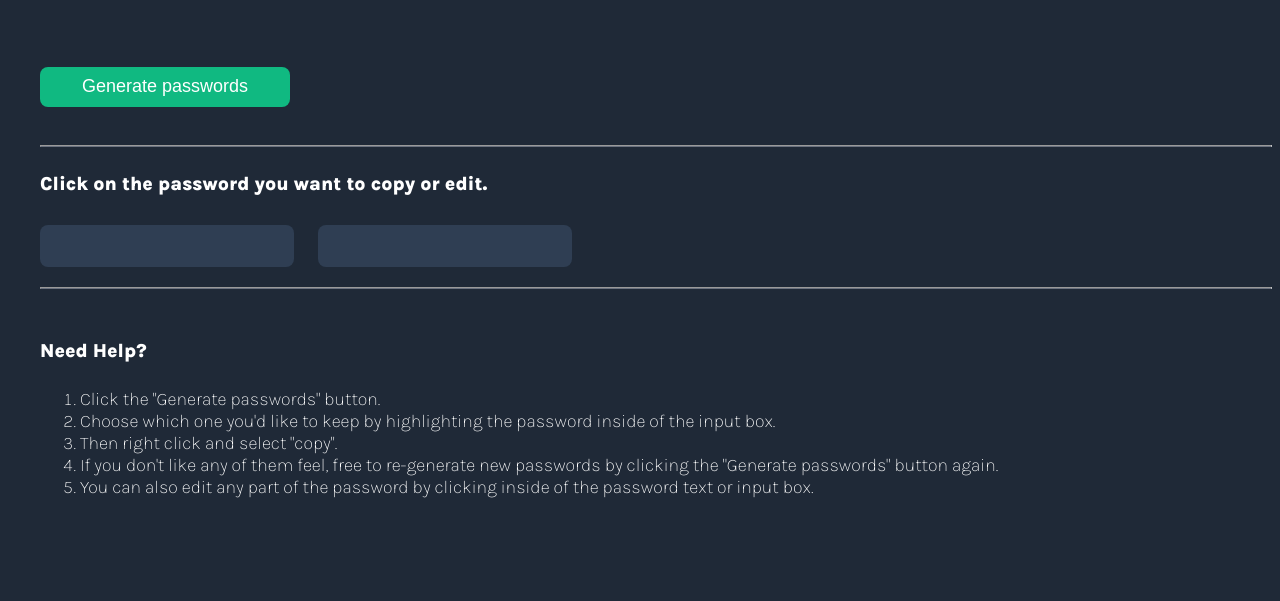
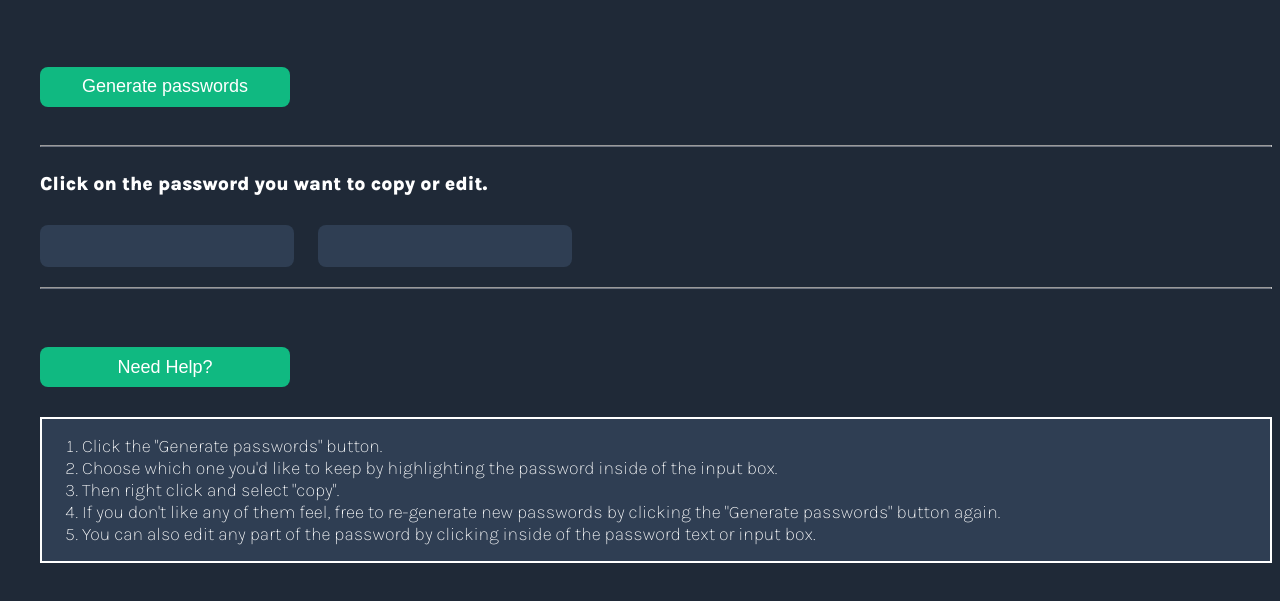
Before and after one commit to selsonmez97/passwordgenerator-js, a plain HTML site: page index.html in a window 1280 px wide. Shown: the part 185-786 px from the top of the page. Drawn offline with Linux system fonts and the light colour scheme.

Commit message:
Added toggle button for instructions.

```diff
--- a/index.css
+++ b/index.css
@@ -95,6 +95,11 @@ button:hover {
     font-size: 18px;
   }
 
+  #instructions {
+    border: 2px solid white;
+    background-color: #2F3E53;
+  }
+
   @media (max-width: 600px) {
     .input-container input {
         margin-right: 0;
--- a/index.html
+++ b/index.html
@@ -24,7 +24,8 @@
       <input type="text" id="inputField2" />
     </div>
     <hr class="line" />
-    <h4 class="description help">Need Help?</h4>
+    <button onclick="instructionToggle()" aria-label="Instructions for Password Generator">Need Help?</button>
+    <div id="instructions">
         <ol class="description">
           <li>Click the "Generate passwords" button.</li>
           <li>Choose which one you'd like to keep by highlighting the password inside of the input box.</li>
@@ -32,6 +33,7 @@
           <li>If you don't like any of them feel, free to re-generate new passwords by clicking the "Generate passwords" button again.</li>
           <li>You can also edit any part of the password by clicking inside of the password text or input box.</li>
         </ol>
+    </div>
   </body>
   <script src="index.js"></script>
 </html>
```
Lines whose indentation alone changed are shown as unchanged.
